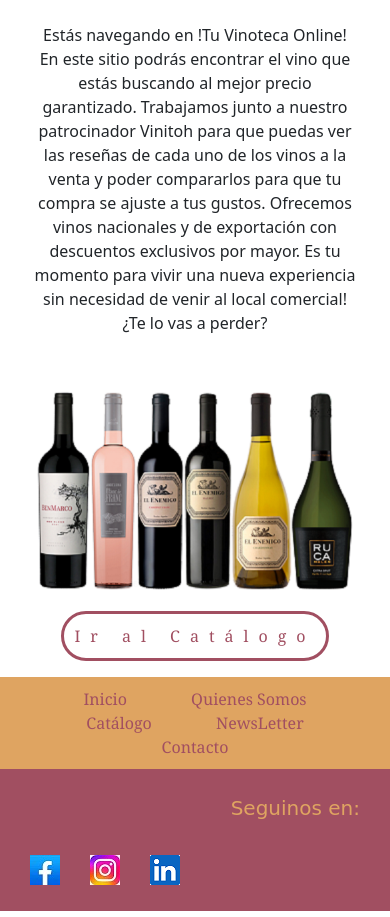
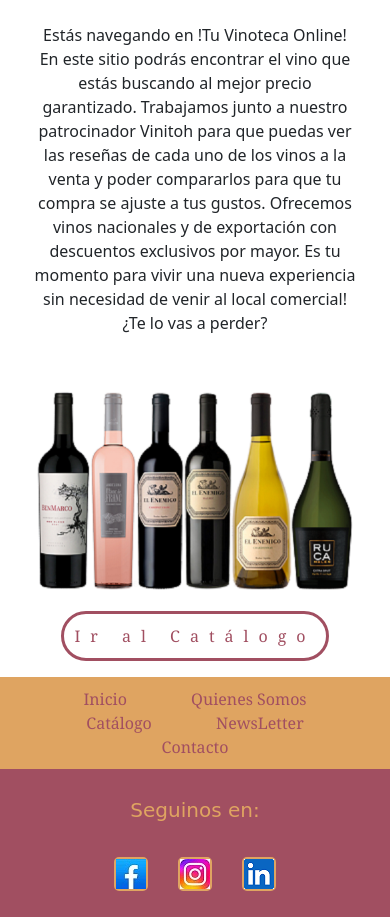
Before and after one commit to AgustinCamassa/PFCamassa, a website: page index.html in a window 390 px wide. Shown: the part 757-1674 px from the top of the page. Drawn offline with nearby package versions, Linux system fonts and the light colour scheme.

Commit message:
corrección FINAL v2.1

```diff
--- a/index.html
+++ b/index.html
@@ -146,10 +146,10 @@
             <div class="footer2__box-redes container text-center">
                 <div class="footer2__box-redes--links row">
                     <a href="https://www.youtube.com/watch?v=Bwa6fiPXEpw&ab_channel=CrisKop" target="_blank" class="footer2__p col-lg" rel="noopener noreferrer"><p>Seguinos en:</p></a>
-                    <ul class="footer2__ul col-lg alin">
-                        <li><a href="https://www.youtube.com/watch?v=QX43QTYyV-8&t=29609s&ab_channel=10Hour" target="_blank"><img src="./img/fb.jpeg" alt="Imagen del logo de Facebook"></a></li>
-                        <li><a href="https://www.youtube.com/watch?v=CEj1wXQAECI&t=21s&ab_channel=SuareZzz" target="_blank"><img src="./img/ig.jpeg" alt="Imagen del logo de Instagram"></a></li>
-                        <li><a href="https://www.youtube.com/watch?v=nJn_HY9QbXY&ab_channel=VANNO.VANNANO" target="_blank"><img src="./img/in.png" alt="Imagen del logo de Linkedin"></a></li>
+                    <ul class="footer2__ul col-lg">
+                        <li class="footer2__li"><a href="https://www.youtube.com/watch?v=QX43QTYyV-8&t=29609s&ab_channel=10Hour" target="_blank"><img src="./img/fb.jpeg" alt="Imagen del logo de Facebook"></a></li>
+                        <li class="footer2__li"><a href="https://www.youtube.com/watch?v=CEj1wXQAECI&t=21s&ab_channel=SuareZzz" target="_blank"><img src="./img/ig.jpeg" alt="Imagen del logo de Instagram"></a></li>
+                        <li class="footer2__li"><a href="https://www.youtube.com/watch?v=nJn_HY9QbXY&ab_channel=VANNO.VANNANO" target="_blank"><img src="./img/in.png" alt="Imagen del logo de Linkedin"></a></li>
                     </ul>
                 </div>
             </div>
--- a/scss/components/_footer.scss
+++ b/scss/components/_footer.scss
@@ -27,6 +27,11 @@
                 padding: 14px 20px 0px 0px;
                 display: flex;
                 justify-content: end;
+                @media (max-width: 991px){
+                    display: flex;
+                    justify-content: center;
+                    padding: 16px 0px 0px 0px;
+                }
             }
 
             .footer2__ul{
@@ -35,6 +40,16 @@
                 justify-content: first baseline;
                 padding: 16px 0px 0px 20px;
                 background-color: $color-primario;
+                @media (max-width: 991px){
+                    display: flex;
+                    justify-content: center;
+                    padding: 16px 0px 0px 0px;
+                }
+
+                .footer2__li{
+                    border-radius: 5px;
+                    border: solid $color-secundario 2px;
+                }
             }
         }
     }
```
Also changed, not shown: css/styles.css, 1 other file.
